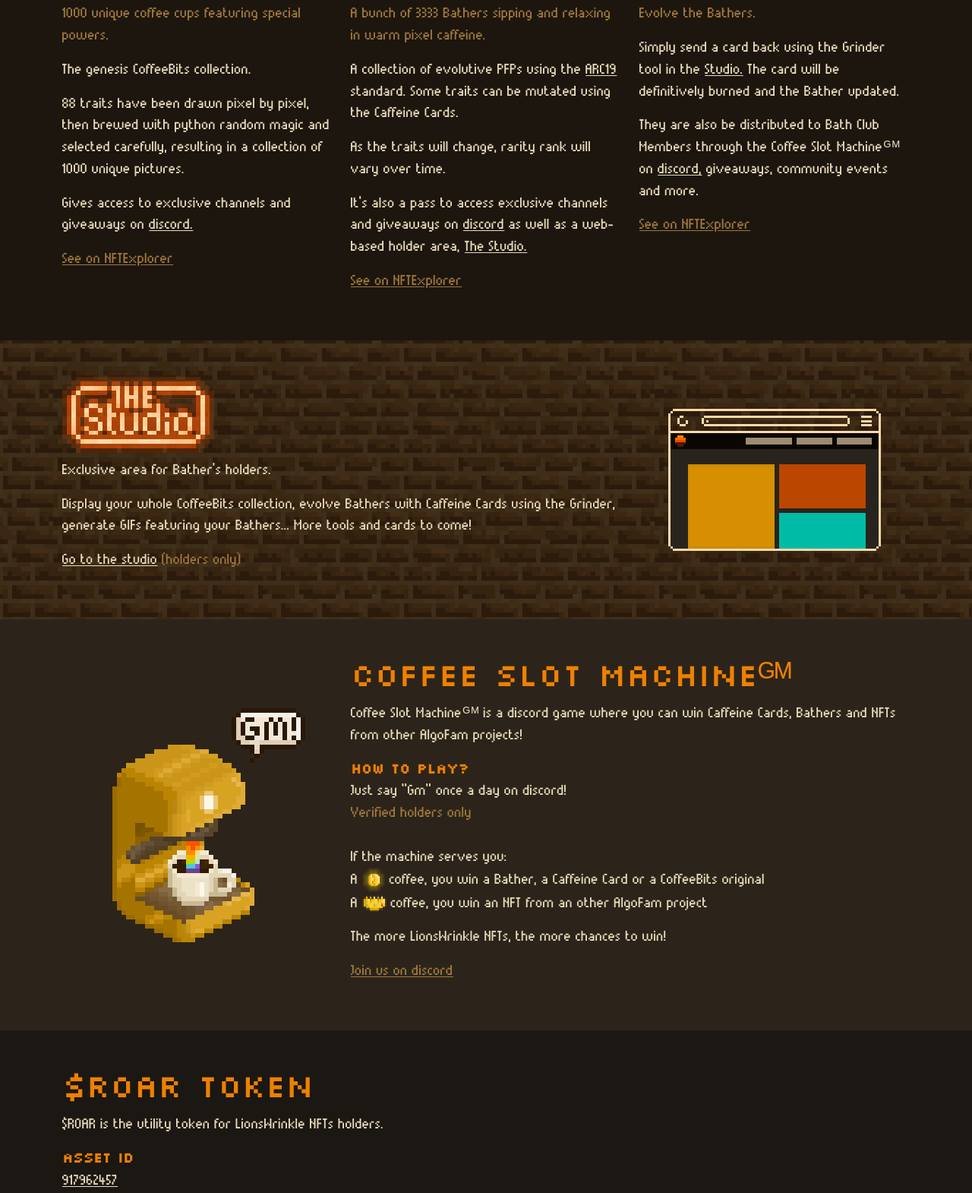
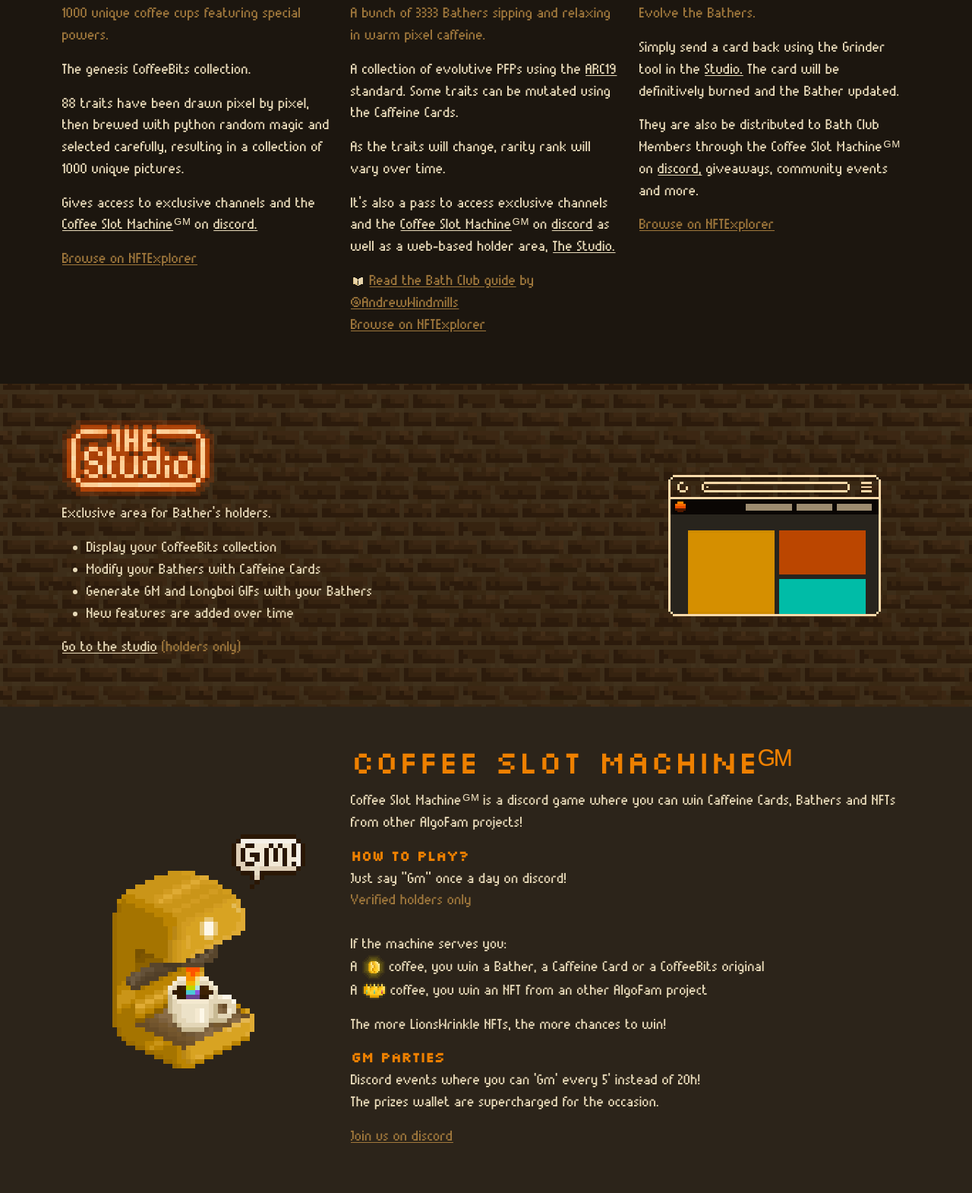
Before and after one commit to lions-wrinkle/coffeebits, a plain HTML site: page index.html in a window 1280 px wide. Shown: the part 1714-3284 px from the top of the page at 76% size. Drawn offline with nearby package versions, Linux system fonts and the light colour scheme.

Commit message:
text update

```diff
--- a/index.html
+++ b/index.html
@@ -5,13 +5,13 @@
     <meta charset="utf-8" />
     <meta name="viewport" content="width=device-width, initial-scale=1" />
 
-    <title>CoffeeBits - NFT community on Algorand</title>
+    <title>CoffeeBits - Caffeinated NFT community on Algorand</title>
     <meta name="description" content="The cozy caffeinated NFT community On Algorand Blockchain." />
 
     <!-- Facebook Meta Tags -->
     <meta property="og:url" content="https://coffeebits.xyz/" />
     <meta property="og:type" content="website" />
-    <meta property="og:title" content="CoffeeBits - NFT community on Algorand" />
+    <meta property="og:title" content="CoffeeBits - Caffeinated NFT community on Algorand" />
     <meta property="og:description" content="The cozy caffeinated NFT community on Algorand Blockchain." />
     <meta property="og:image" content="https://coffeebits.xyz/assets/coffeebits-preview.png" />
 
@@ -19,7 +19,7 @@
     <meta name="twitter:card" content="summary_large_image" />
     <meta property="twitter:domain" content="coffeebits.xyz" />
     <meta property="twitter:url" content="https://coffeebits.xyz/" />
-    <meta name="twitter:title" content="CoffeeBits - NFT community on Algorand" />
+    <meta name="twitter:title" content="CoffeeBits - Caffeinated NFT community on Algorand" />
     <meta name="twitter:description" content="The cozy caffeinated NFT community on Algorand Blockchain." />
     <meta name="twitter:image" content="https://coffeebits.xyz/assets/coffeebits-preview.png" />
 
@@ -150,7 +150,7 @@
                                         </div>
                                         <div class="col-8 ps-2 d-flex text-wrap align-items-center">
                                             Caffeine Cards.<br>
-                                            Burn one to evolve a Bather.
+                                            Bather's modifiers.
                                         </div>
                                     </div>
                                 </div>
@@ -243,10 +243,10 @@
                     <p>88 traits have been drawn pixel by pixel, then brewed with python random magic and selected
                         carefully, resulting in a collection of 1000 unique pictures.
                     </p>
-                    <p>Gives access to exclusive channels and giveaways on <a
+                    <p>Gives access to exclusive channels and the <a href="#coffeeslotmachine">Coffee Slot Machine</a>ᴳᴹ on <a
                             href="https://discord.gg/FDj4ej97wN">discord.</a></p>
                     <p>
-                        <a href="https://www.nftexplorer.app/collection/coffeebits" class="secondary-link">See on
+                        <a href="https://www.nftexplorer.app/collection/coffeebits" class="secondary-link">Browse on
                             NFTExplorer</a><br>
                     </p>
                 </div>
@@ -262,12 +262,13 @@
                         Some traits can be mutated using the Caffeine Cards.</p>
                     <p>As the traits will change, rarity rank will vary over time.</p>
                     <p>
-                        It's also a pass to access exclusive channels and giveaways on <a
+                        It's also a pass to access exclusive channels and the <a href="#coffeeslotmachine">Coffee Slot Machine</a>ᴳᴹ on <a
                             href="https://discord.gg/FDj4ej97wN">discord</a> as well as a web-based holder area, <a
                             href="https://studio.coffeebits.xyz">The Studio.</a>
                     </p>
                     <p>
-                        <a href="https://www.nftexplorer.app/collection/coffeebits-bath-club" class="secondary-link">See
+                        <img src="assets/guide.png" /> <a href="https://theprimer.medium.com/guide-coffeebits-bath-club-e5b0901a3667" class="secondary-link" target="_blank">Read the Bath Club guide</a> <span class="dark-text">by</span> <a href="https://twitter.com/AndrewWindmills" class="secondary-link">@AndrewWindmills</a><br />
+                        <a href="https://www.nftexplorer.app/collection/coffeebits-bath-club" class="secondary-link">Browse
                             on NFTExplorer</a>
                     </p>
                 </div>
@@ -284,7 +285,7 @@
                             href="https://discord.gg/FDj4ej97wN" target="_blank">discord,</a>
                         giveaways, community events and more.</p>
                     <p>
-                        <a href="https://www.nftexplorer.app/collection/caffeine-cards" class="secondary-link">See on
+                        <a href="https://www.nftexplorer.app/collection/caffeine-cards" class="secondary-link">Browse on
                             NFTExplorer</a>
                     </p>
                 </div>
@@ -306,11 +307,12 @@
                     <p>
                         Exclusive area for Bather's holders.
                     </p>
-                    <p>
-                        Display your whole CoffeeBits collection, evolve Bathers with Caffeine Cards using the Grinder,
-                        generate GIFs featuring your Bathers...
-                        More tools and cards to come!
-                    </p>
+                    <ul>
+                        <li>Display your CoffeeBits collection</li>
+                        <li>Modify your Bathers with Caffeine Cards</li>
+                        <li>Generate GM and Longboi GIFs with your Bathers</li>
+                        <li>New features are added over time</li>
+                    </ul>
                     <p><a href="https://studio.coffeebits.xyz">Go to the studio</a> <span class="dark-text">(holders
                             only)</span></p>
 
@@ -350,6 +352,12 @@
                     <p>
                         The more LionsWrinkle NFTs, the more chances to win!
                     </p>
+                    <p>
+                        <strong>GM PARTIES</strong><br>
+                        Discord events where you can 'Gm' every 5' instead of 20h!<br>
+                        The prizes wallet are supercharged for the occasion.
+                    </p>
+
                     <p>
                         <a href="https://discord.gg/FDj4ej97wN" class="secondary-link">Join us on discord</a>
                     </p>
@@ -521,7 +529,7 @@
                 </div>
                 <div class="col-md-8">
                     <h2 class="text-uppercase">COMMUNITY CARDS</h2>
-                    <p>Special Caffeine Cards features some of the top AlgoNFT projects, letting you represent your
+                    <p>Special Caffeine Cards featuring some of the top AlgoNFT projects, letting you represent your
                         favorite community.
                     </p>
                     <p>They were distributed to the holders of these collections who enter the initial Public Shuffle in
```
Also changed, not shown: assets/guide.png (added).
